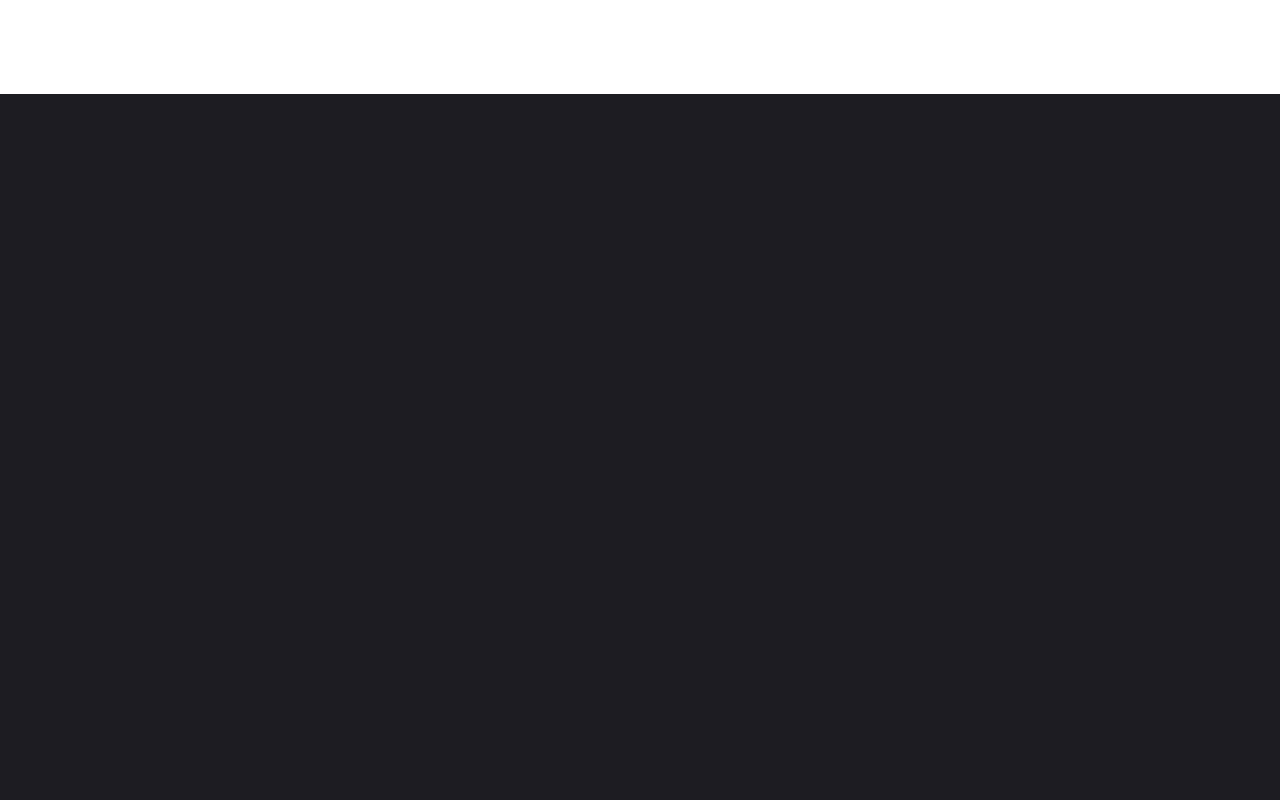
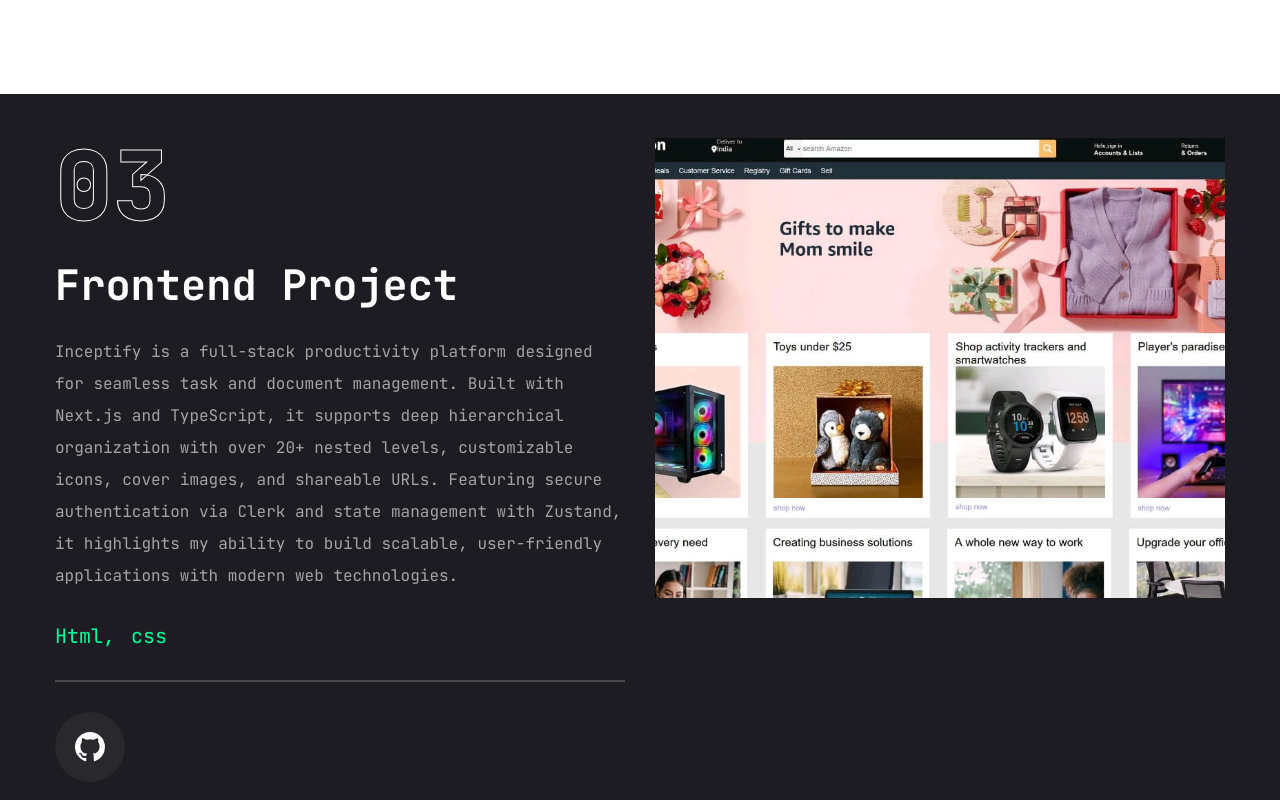
Before and after one commit to sushanth645/portfolio, a Next.js app: page /work in a window 1280 px wide. Shown: the part 1506-2306 px from the top of the page. Before the commit the page ends 1588 px from the top, so only its background shows below. Built offline with nearby package versions, Linux system fonts and the light colour scheme.

Commit message:
finall commit

```diff
--- a/app/work/page.jsx
+++ b/app/work/page.jsx
@@ -12,7 +12,7 @@
   {
     num: "01",
     category: "full stack",
-    title: "project2",
+    title: "project1",
     description:
       "Pixels is a dynamic social media platform enabling user authentication, profile management, and content sharing. Built with modern web technologies, it highlights my full-stack development skills and focus on creating user-friendly, scalable solutions",
     stack: [
@@ -24,8 +24,19 @@
   },
   {
     num: "02",
+    category: "full stack",
+    title: "project2",
+    description:
+      "Inceptify is a full-stack productivity platform designed for seamless task and document management. Built with Next.js and TypeScript, it supports deep hierarchical organization with over 20+ nested levels, customizable icons, cover images, and shareable URLs. Featuring secure authentication via Clerk and state management with Zustand, it highlights my ability to build scalable, user-friendly applications with modern web technologies.",
+    stack: [{ name: "Next.js" }, { name: "Typescript" }],
+    image: "/assets/work/inceptify.png",
+    live: "https://inceptifyy.vercel.app/",
+    github: "https://github.com/sushanth645/Inceptify-planner",
+  },
+    {
+    num: "03",
     category: "frontend",
-    title: "project1",
+    title: "project3",
     description:
       "Developed a responsive Amazon clone using HTML and CSS, replicating the platform's user interface and design. This project showcases my attention to detail, proficiency in web design, and ability to create visually appealing layouts aligned with modern UI/UX standards.",
     stack: [{ name: "Html" }, { name: "css" }],
@@ -197,6 +208,86 @@
           </div>
         </div>
       </div>
+
+
+      <div className="h-[50px]"></div>
+      <div className="border border-white/20 w-[90%] mx-auto"></div>
+      <div className="h-[100px]"></div>
+
+      <div className="container mx-auto">
+        <div className="flex flex-col xl:flex-row xl:gap-[30px]">
+          {/* Left side: Project Details */}
+          <div className="w-full xl:w-[50%] xl:h-[460px] flex flex-col xl:justify-between order-2 xl:order-none">
+            <div className="flex flex-col gap-[30px] h-[50%]">
+              {/* Project number */}
+              <div className="text-8xl leading-none font-extrabold text-transparent text-outline">
+                {projects[2].num}
+              </div>
+
+              {/* Project category */}
+              <h2 className="text-[42px] font-bold leading-none text-white group-hover:text-accent transition-all duration-500 capitalize">
+                {projects[2].category} project
+              </h2>
+
+              {/* Project description */}
+              <p className="text-white/60">{projects[1].description}</p>
+
+              {/* Stack */}
+              <ul className="flex gap-4">
+                {projects[2].stack.map((item, index) => {
+                  return (
+                    <li key={index} className="text-xl text-accent">
+                      {item.name}
+                      {index !== projects[1].stack.length - 1 && ","}
+                    </li>
+                  );
+                })}
+              </ul>
+
+              {/* Border */}
+              <div className="border border-white/20"></div>
+
+              {/* GitHub Button */}
+              <div className="flex items-center gap-4">
+                <Link href={projects[2].github}>
+                  <TooltipProvider delayDuration={100}>
+                    <Tooltip>
+                      <TooltipTrigger className="w-[70px] h-[70px] rounded-full bg-white/5 flex justify-center items-center group">
+                        <BsGithub className="text-white text-3xl group-hover:text-accent" />
+                      </TooltipTrigger>
+                      <TooltipContent>
+                        <p>Github repository</p>
+                      </TooltipContent>
+                    </Tooltip>
+                  </TooltipProvider>
+                </Link>
+              </div>
+            </div>
+          </div>
+
+          {/* Right side: Swiper */}
+          <div className="w-full xl:w-[50%]">
+            <div
+              className="xl:h-[520px] mb-12"
+             // Trigger project change on slide change
+            >
+                <SwiperSlide  className="w-full">
+                  <div className="h-[460px] relative group flex justify-center items-center bg-pink-50/20">
+                    {/* Image */}
+                    <div className="relative w-full h-full">
+                      <Image
+                        src={projects[2].image}
+                        fill
+                        className="object-cover"
+                        alt={projects[2].title}
+                      />
+                    </div>
+                  </div>
+                </SwiperSlide>
+            </div>
+          </div>
+        </div>
+      </div>
     </motion.section>
     </div>
   );
```
Also changed, not shown: public/assets/work/inceptify.png (added).
